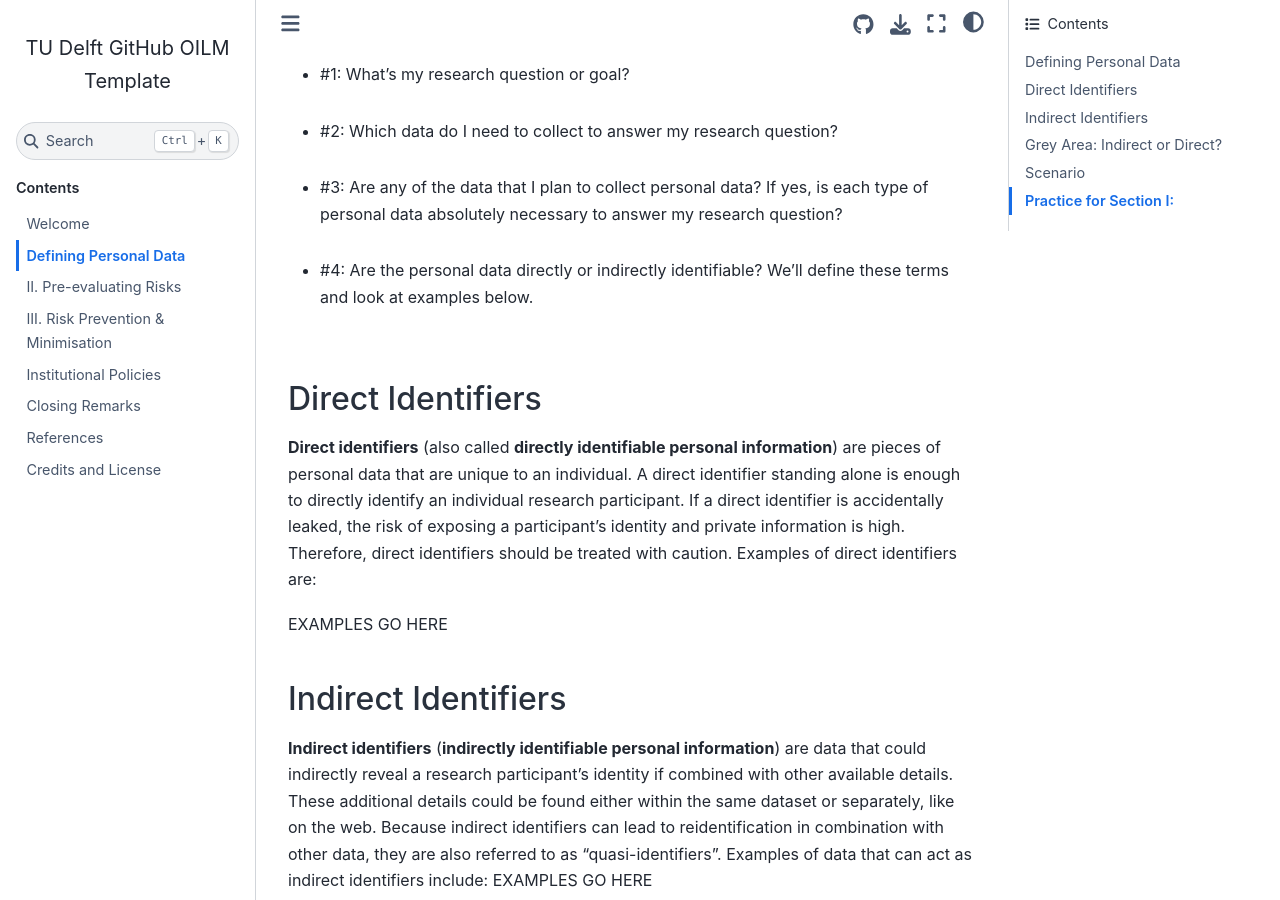
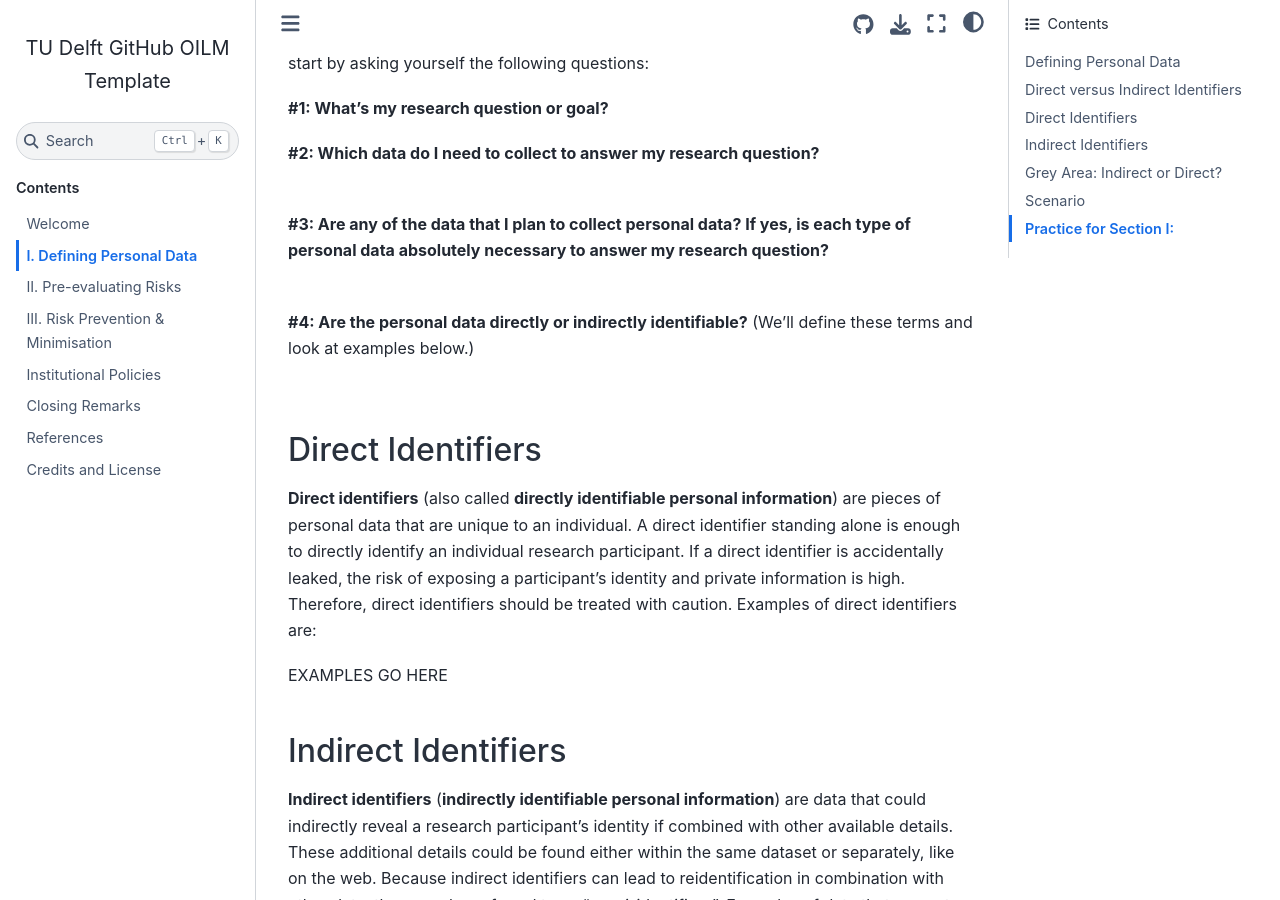
Before and after one commit to tu-delft-library/BSc_Research_Ethics_for_Personal_Data, a Jupyter Book: the page built from book/defining_personal_data.md, in a window 1280 px wide and 900 px high, scrolled down 803 px. Built offline with Jupyter Book 1.0.4 settings and Sphinx 7.4.7 and the Sphinx Book theme 1.1.4, drawn with Linux system fonts in a browser that asks for light colours; comment, search, counter and statistics services are not loaded; some of the changed text lies outside the part shown.

Commit message:
formatting text

```diff
--- a/book/defining_personal_data.md
+++ b/book/defining_personal_data.md
@@ -1,4 +1,4 @@
-# Defining Personal Data
+# I. Defining Personal Data
 
 ## Defining Personal Data
 
@@ -15,19 +15,22 @@
 
 EXAMPLES WITH IMAGES GO HERE!
 
-These pieces of information are personal data because they can be **directly** or**indirectly** traced back to a single person. Keep in mind that supporting documents or administrative artefacts used to organise a study can also contain personal data. For example, a contact list with the emails of research participants is considered personal data, as are copies of forms that research participants sign to give their consent (informed consent forms).
+These pieces of information are personal data because they can be **directly** or **indirectly** traced back to a single person. Keep in mind that supporting documents or administrative artefacts used to organise a study can also contain personal data. For example, a contact list with the emails of research participants is considered personal data, as are copies of forms that research participants sign to give their consent (informed consent forms).
 
-Direct versus Indirect Identifiers
+## Direct versus Indirect Identifiers
 
 As a researcher, it is your legal and ethical imperative to protect the dignity, safety, and privacy of the people participating in your study. When you design your study, you need to start by asking yourself the following questions:
 
-- #1: What's my research question or goal?
+**#1: What's my research question or goal?**
 <br>
-- #2: Which data do I need to collect to answer my research question?
+
+**#2: Which data do I need to collect to answer my research question?**
 <br>
-- #3: Are any of the data that I plan to collect personal data? If yes, is each type of personal data absolutely necessary to answer my research question?
+
+**#3: Are any of the data that I plan to collect personal data? If yes, is each type of personal data absolutely necessary to answer my research question?**
 <br>
-- #4: Are the personal data directly or indirectly identifiable? We'll define these terms and look at examples below.
+
+**#4: Are the personal data directly or indirectly identifiable?** (We'll define these terms and look at examples below.)
 <br>
 
 ## Direct Identifiers
@@ -46,8 +49,7 @@
 In certain cases, the context will determine if data is directly versus indirectly identifiable. Let's look at two examples:
 
 - **Example #1:** Broad information about geolocations (e.g. participants’ temporary locations such as a city, neighborhood, or campus) can act as indirect identifiers in combination with other data points. However, in some cases coordinates pinpoint a research participant's home address or specifically track a person's regular movements. In such situations, the geolocation standing alone could potentially be enough to directly reidentify a participant, so the geolocation data would be considered directly identifiable personal information.
-
-
+<br>
 
 - **Example #2:** General information about gender or height can act as indirectly identifiable personal information: it might pinpoint an individual person when combined with other pieces of data such as age or workplace. And if the sample size is small enough, sometimes these details become much more directly identifiable. Imagine: all the employees of a small company take a survey about their satisfaction with changes implemented by their manager. The survey also asks them to indicate their gender. There is only one male staff member, so in this context, gender standing alone makes it possible to pinpoint his survey responses.
 
```
